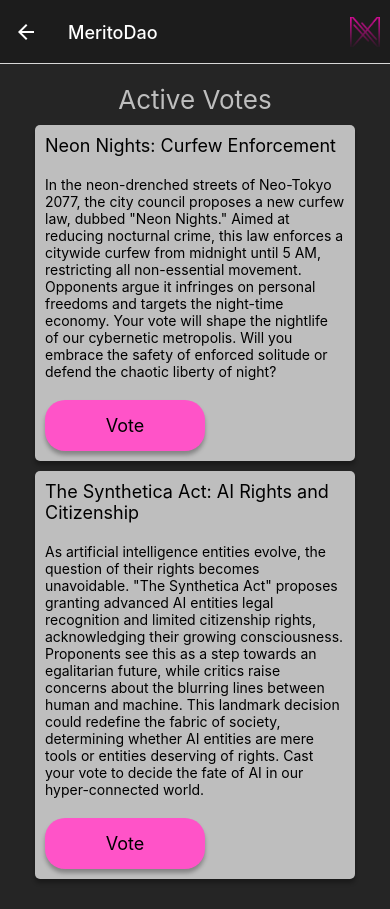
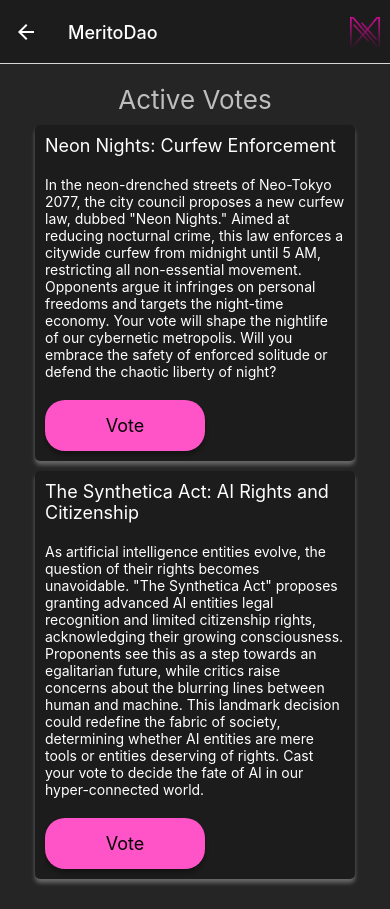
Before and after one commit to rivaratyr/polka-hackathon-2023, a React Native app: screen /ActiveVote in a window 390 px wide. Built offline with nearby package versions, Linux system fonts and the light colour scheme.

Commit message:
Design +

```diff
--- a/App.tsx
+++ b/App.tsx
@@ -72,7 +72,8 @@ function App(): JSX.Element {
       <NavigationContainer >
         <Stack.Navigator initialRouteName="Login"
             screenOptions={{
-              headerStyle: { backgroundColor: '#1c1c1c' },
+              headerStyle: { backgroundColor: '#1c1c1c', borderColor: 'black', shadowColor: 'white' },
+              headerStyle: { backgroundColor: '#1c1c1c', borderColor: 'black', shadowColor: 'black' },
               headerTintColor: 'white',
               headerTitle: 'MeritoDao',
               headerRight: () => <CustomHeader/> }}>
--- a/components/screens/me/data.screen.tsx
+++ b/components/screens/me/data.screen.tsx
@@ -99,7 +99,7 @@ function DataCalculationScreen ({ navigation }: SectionProps): JSX.Element {
           <Text style={styles.extremeValue}>{matchedPerson.values[4]}</Text>
         </>
       )}
-      <Text style={styles.paragraph}>This means your vote will be counted as the above value.</Text>
+      <Text style={styles.paragraph}>To participate in the DAO and the dcision-making process, you need to connect a crypto wallet to your account.</Text>
       <TouchableOpacity onPress={handleButtonPress}>
           <View style={styles.buttonPink}>
               <Text style={styles.buttonText}>Connect your wallet</Text>
@@ -134,7 +134,7 @@ const styles = StyleSheet.create({
       marginBottom: 10
   },
   separator: {
-      marginVertical: 20,
+      marginVertical: 10,
       borderBottomColor: '#000',
       borderBottomWidth: StyleSheet.hairlineWidth,
   },
@@ -142,15 +142,15 @@ const styles = StyleSheet.create({
     flexDirection: 'row',
     justifyContent: 'space-between',
     alignItems: 'center',
-    marginBottom: 10,
+    margin: 10,
   },
   record: {
     backgroundColor: '#000',
     alignContent: 'flex-start',
     width: 140,
-    marginRight: 10,
+    marginRight: 20,
     borderRadius: 5,
-      shadowColor: '#000',
+      shadowColor: '#fff',
       shadowOffset: {
         width: 0,
         height: 4,
--- a/components/screens/vote/activeVote.screen.tsx
+++ b/components/screens/vote/activeVote.screen.tsx
@@ -73,11 +73,11 @@ const styles = StyleSheet.create({
     marginBottom: 10
   },
   record: {
-    backgroundColor: '#bebebe',
+    backgroundColor: '#1c1c1c',
     alignContent: 'flex-start',
     width: 320,
     borderRadius: 5,
-    shadowColor: '#000',
+    shadowColor: '#fff',
     shadowOffset: {
       width: 0,
       height: 4,
@@ -89,13 +89,13 @@ const styles = StyleSheet.create({
   },
   recordTitle: {
     fontSize: 18,
-    color: '#000',
+    color: '#fff',
     textAlign: 'left',
     margin: 10
   },
   recordDescription: {
     fontSize: 14,
-    color: 'black',
+    color: '#fff',
     textAlign: 'left',
     margin: 10,
   },
```
